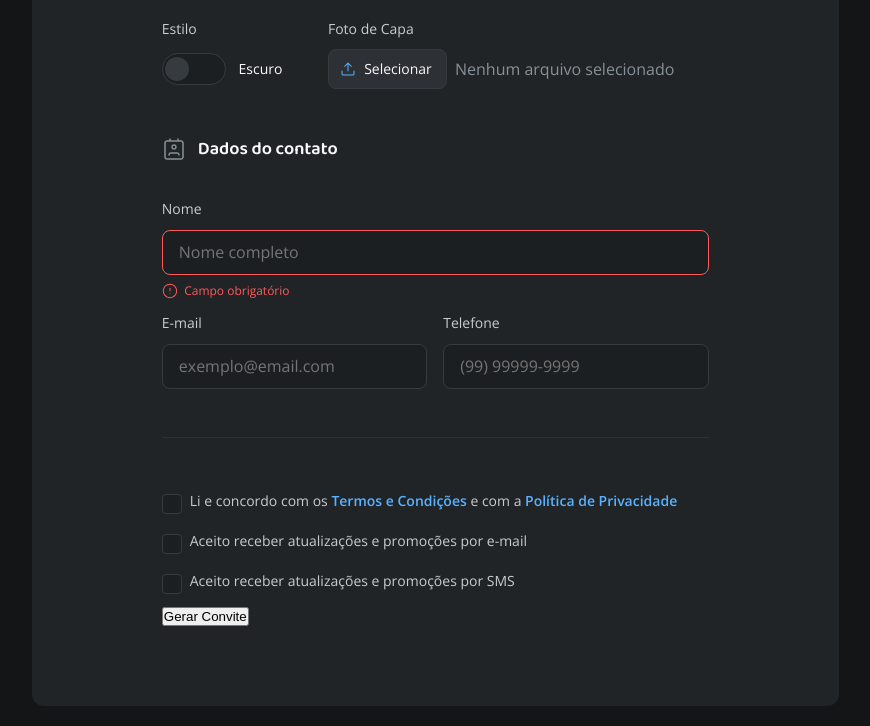
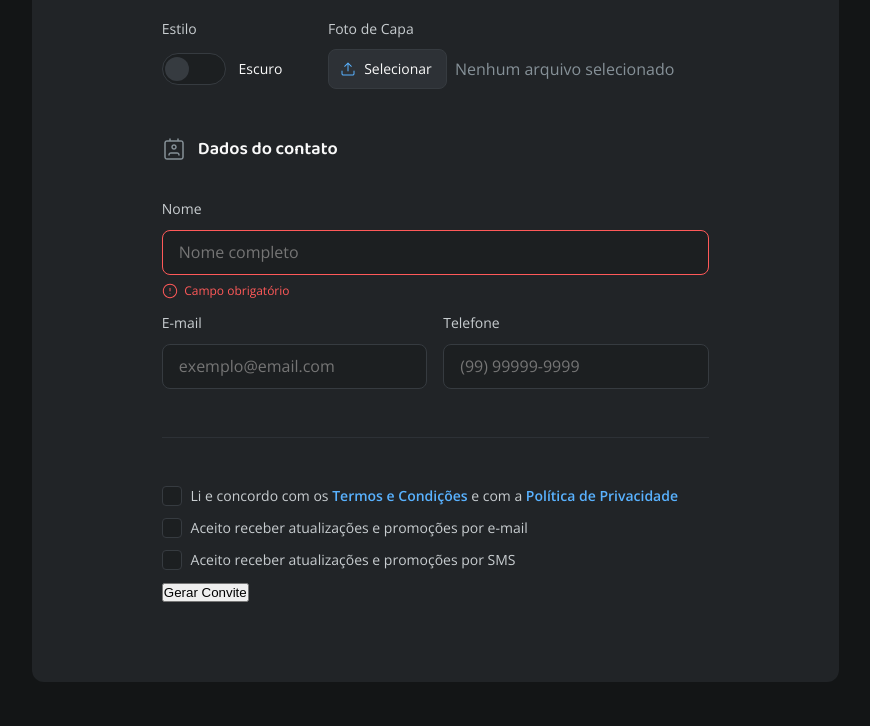
Before and after one commit to Rocha1972/08-Desafio_Formulario_Convite, a plain HTML site: page index.html in a window 1280 px wide. Shown: the part 1326-2052 px from the top of the page, without its empty margins (402-1272 px from the left). After the commit the page ends 2028 px from the top, so only its background shows below. Drawn offline with nearby package versions, Linux system fonts and the light colour scheme.

Commit message:
Finalizando os termos e começando o botão de gerar o convite

```diff
--- a/index.html
+++ b/index.html
@@ -355,7 +355,7 @@
 
         <hr>
 
-        <footer>
+
         <div class="terms-wrapper">
           <div class="terms checkbox">
             <div class="img-checkbox"></div>
@@ -383,15 +383,13 @@
 
         </div>
 
+          <!-- BOTTON -->
+
           <div class="invitation">
             <button class="btn-create" type="submit">
               Gerar Convite
             </button>
           </div>
-
-        </footer>
-
-
 
       </form>
 
--- a/styles/sections/index.css
+++ b/styles/sections/index.css
@@ -1,4 +1,4 @@
 @import url(event.css);
 @import url(personalization.css);
 @import url(contact.css);
-@import url(footer.css);
+@import url(terms.css);
--- a/styles/sections/footer.css
+++ b/styles/sections/terms.css
@@ -13,24 +13,17 @@ hr {
   /* border: 1px solid red; */
   display: flex;
   align-items: center;
-  padding: 0.25rem 0;
 
   & strong {
     font-weight: 600;
     color: var(--color-brand-light);
   }
-
-  label {
-    margin-left: 0.25rem;
-    margin-top: 0.2rem;
-  }
-
 }
 
 .checkbox {
   position: relative;
 
-  & [type="checkbox"] {
+  & input[type="checkbox"] {
     all: unset;
     position: absolute;
     inset: 0;
@@ -38,8 +31,9 @@ hr {
   }
 
   .img-checkbox {
-    flex: 0 0 1.5rem;
-    height: 1.5rem;
+    /* border: 1px solid red; */
+    flex: 0 0 1.8rem;
+    height: 2rem;
 
     background-image: url(../../assets/icons/checkbox-default.svg);
     background-repeat: no-repeat;
```
Lines whose indentation alone changed are shown as unchanged.
